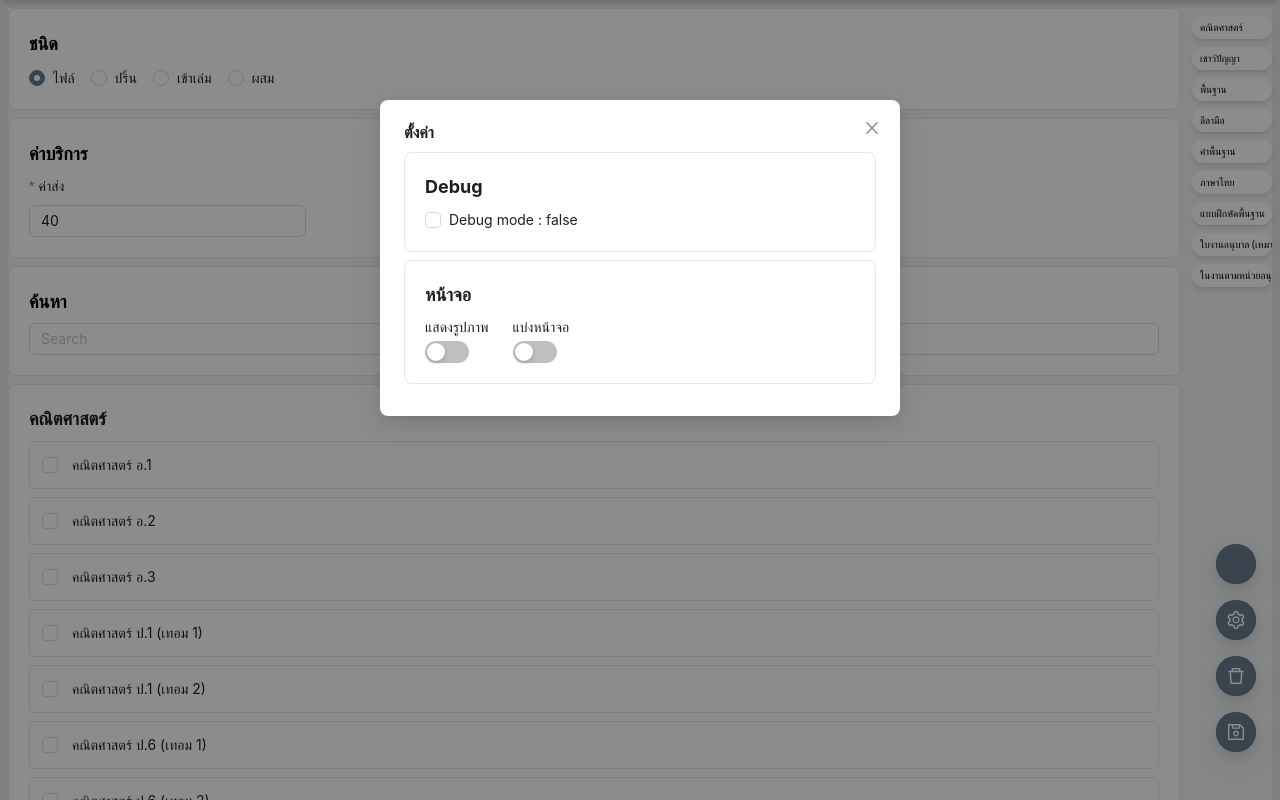
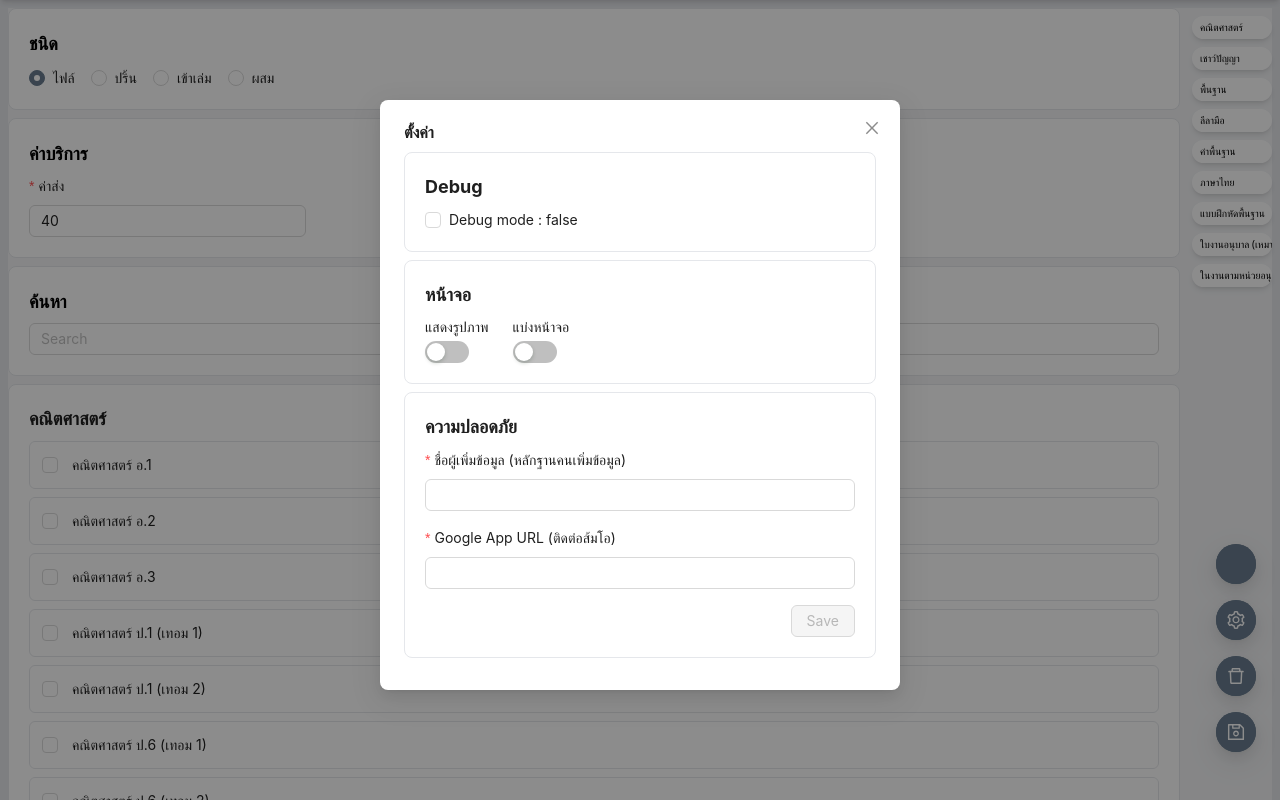
Before and after one commit to O-RGB/createwordforworksheets, a Next.js app: page / in a window 1280 px wide. Both pictures are taken after a click on the button 1236 px from the left and 620 px from the top of the page. Shown: the top 800 px of the page. Built offline with nearby package versions, Linux system fonts and the light colour scheme; grey boxes are pictures that could not be loaded; some icons are missing.

Commit message:
test slage

```diff
--- /dev/null
+++ b/src/components/form/user-from/index.tsx
@@ -0,0 +1,74 @@
+import ButtonCustom from "@/components/common/button";
+import InputCustom from "@/components/common/input";
+import TextAreaCustom from "@/components/common/text-area";
+import { Form } from "antd";
+import React, { useEffect, useState } from "react";
+
+interface UserFormProps {
+  onFinish?: (output: IUserInput) => void;
+  initData?: IUserInput;
+  removeCancel?: boolean;
+  onCancel?: () => void;
+  openOnChangeMode?: boolean;
+}
+
+const UserForm: React.FC<UserFormProps> = ({
+  onFinish,
+  initData,
+  onCancel,
+  removeCancel = false,
+  openOnChangeMode = false,
+}) => {
+  const [openBtn, setOpenBtn] = useState<boolean>(false);
+  const onChangeAndOpenButton = () => {
+    setOpenBtn(true);
+  };
+
+  useEffect(() => {}, [initData]);
+
+  return (
+    <Form
+      onFinish={onFinish}
+      onFieldsChange={onChangeAndOpenButton}
+      layout="vertical"
+      className="flex flex-col gap-4"
+    >
+      <InputCustom
+        initialValue={initData?.username}
+        name="username"
+        label="ชื่อผู้เพิ่มข้อมูล (หลักฐานคนเพิ่มข้อมูล)"
+        required
+        rules={[
+          {
+            message: "ไม่สามารถปล่อยว่าง",
+            required: true,
+          },
+        ]}
+      ></InputCustom>
+      <TextAreaCustom
+        autoSize
+        rules={[
+          {
+            message: "ไม่สามารถปล่อยว่าง",
+            required: true,
+          },
+        ]}
+        initialValue={initData?.googlesheets}
+        name="googlesheets"
+        label="Google App URL (ติดต่อส้มโอ)"
+      ></TextAreaCustom>
+      <div className="flex gap-2 justify-end">
+        {!removeCancel && (
+          <ButtonCustom type="default" onClick={onCancel}>
+            Close
+          </ButtonCustom>
+        )}
+        <ButtonCustom disabled={!openBtn} type="primary" htmlType="submit">
+          Save
+        </ButtonCustom>
+      </div>
+    </Form>
+  );
+};
+
+export default UserForm;
--- a/src/components/group-page/home/index.tsx
+++ b/src/components/group-page/home/index.tsx
@@ -5,7 +5,7 @@ import RadioCustom from "@/components/common/radio";
 import SwitchCustom from "@/components/common/switch";
 import TextAreaCustom from "@/components/common/text-area";
 import FeeFrom from "@/components/form/fee-from";
-import { getLocal } from "@/lib/local";
+import { crendentialKeys, getLocal, setLocal } from "@/lib/local";
 import { HeadWorkSheets } from "@/model/headworksheets";
 import { Checkbox, Form, Modal, message, notification } from "antd";
 import React, { useContext, useEffect, useState } from "react";
@@ -18,6 +18,8 @@ import { NotificationPlacement } from "antd/es/notification/interface";
 import { MapDataToSheets } from "@/function/mapForSheets";
 import Router from "next/router";
 import { SheetsContext } from "@/context/sheetsService";
+import InputCustom from "@/components/common/input";
+import UserForm from "@/components/form/user-from";
 
 interface HomeGroupProps {
   getMockup: HeadWorkSheets[];
@@ -80,12 +82,16 @@ const HomeGroup: React.FC<HomeGroupProps> = ({
   };
 
   const ChangeToSeets = () => {
+    checkUserAndSheets().then((e) => {
+      if (e) {
         MapDataToSheets(form.getFieldsValue()).then((data) => {
           setSheets(data);
           setTimeout(() => {
             console.log("Gie");
             Router.push("/sheets");
           }, 100);
+        });
+      }
     });
   };
 
@@ -117,12 +123,63 @@ const HomeGroup: React.FC<HomeGroupProps> = ({
     }, 1000);
   };
 
+  const [userInitLocal, setUserInitLocal] = useState<IUserInput>();
+  const [isModalUser, setIsModalUserOpen] = useState(false);
+
+  const showModalUser = () => {
+    setIsModalUserOpen(true);
+  };
+
+  const handleOkUser = (output: IUserInput) => {
+    if (output.username) {
+      setLocal("username", output.username);
+    }
+
+    if (output.googlesheets) {
+      setLocal("googlesheets", output.googlesheets);
+    }
+    getLocalUser();
+    setIsModalUserOpen(false);
+  };
+
+  const handleCancelUser = () => {
+    setIsModalUserOpen(false);
+  };
+
+  const getLocalUser = () => {
+    let username = getLocal("username");
+    let sheets = getLocal("googlesheets");
+
+    setUserInitLocal({
+      username: username ? username : undefined,
+      googlesheets: sheets ? sheets : undefined,
+    });
+
+    return {
+      username,
+      sheets,
+    };
+  };
+
+  const checkUserAndSheets = async () => {
+    let get = getLocalUser();
+    if (!get.sheets || !get.username) {
+      setTimeout(() => {
+        showModalUser();
+      }, 100);
+      return false;
+    } else {
+      return true;
+    }
+  };
+
   // const LocalSaveFee = (book_price: number, delivery_fee: number) => {
   //   setLocal("book_price", book_price);
   //   setLocal("delivery_fee", delivery_fee);
   // };
 
   useEffect(() => {
+    getLocalUser();
     // let bookPrice = getLocal("book_price");
     // let deliveryFee = getLocal("delivery_fee");
   }, []);
@@ -132,7 +189,10 @@ const HomeGroup: React.FC<HomeGroupProps> = ({
   const [isModalSetting, setIsModalSettingOpen] = useState(false);
 
   const showModalSetting = () => {
+    getLocalUser();
+    setTimeout(() => {
       setIsModalSettingOpen(true);
+    }, 100);
   };
 
   const handleOkSetting = () => {
@@ -272,6 +332,7 @@ const HomeGroup: React.FC<HomeGroupProps> = ({
       </div>
 
       <Modal
+        destroyOnClose
         title="ตั้งค่า"
         open={isModalSetting}
         onOk={handleOkSetting}
@@ -281,7 +342,40 @@ const HomeGroup: React.FC<HomeGroupProps> = ({
         <div className="flex flex-col gap-2">
           {_DEV_SettingDebugComponent}
           {SettingDisplyComponent}
+          <CardCustom Header={"ความปลอดภัย"}>
+            <UserForm
+              onCancel={handleCancelUser}
+              onFinish={handleOkUser}
+              initData={userInitLocal}
+              removeCancel
+              openOnChangeMode
+            ></UserForm>
+          </CardCustom>
         </div>
+      </Modal>
+
+      <Modal
+        title="ความปลอดภัย"
+        open={isModalUser}
+        // onOk={handleOkUser}
+        destroyOnClose
+        // onCancel={handleCancelUser}
+        footer={<></>}
+      >
+        <div className="py-3">
+          <div>
+            - ใส่เพียงครั้งเดียวเท่านั้น เพื่อความปลอดภัยของระบบ
+            ป้องกันไม่ให้มีการจัดการ Google Sheets โดยผู้อื่น
+          </div>
+          <div className="font-bold ">
+            - ถ้าข้อมูลผิด สามารถแก้ไขอีกครั้งได้ที่ปุ่ม "ตั้งต่า"
+          </div>
+        </div>
+        <UserForm
+          onCancel={handleCancelUser}
+          onFinish={handleOkUser}
+          initData={userInitLocal}
+        ></UserForm>
       </Modal>
 
       <FloatButtonForm
--- a/src/components/group-page/sheets/index.tsx
+++ b/src/components/group-page/sheets/index.tsx
@@ -10,9 +10,14 @@ import Router from "next/router";
 interface SheetsGroupProps {
   sheets: IMapDataToSheets[][];
   data: IInitMainData[];
+  getLocalInput: IUserInput;
 }
 
-const SheetsGroup: React.FC<SheetsGroupProps> = ({ sheets, data }) => {
+const SheetsGroup: React.FC<SheetsGroupProps> = ({
+  sheets,
+  data,
+  getLocalInput,
+}) => {
   //   if (sheets.length == 0) {
   //     return <>DATA LENGTH IS EMTPY</>;
   //   }
@@ -103,17 +108,16 @@ const SheetsGroup: React.FC<SheetsGroupProps> = ({ sheets, data }) => {
   };
 
   const createURLStr = (iItemList: IItemsToURL) => {
-    console.log(iItemList.paper);
-    let sheets: string =
-      "https://script.google.com/macros/s/AKfycbw8KEnR2IwYQ6sScXfZ0kVfmO69aS3bKVTYuuOf7Esxx9ffNCtNizqzB2w9N2wEC9iQ/exec";
+    let sheets: string = getLocalInput.googlesheets ?? "";
     let param: string = `?type=${iItemList.type}&list=${iItemList.list.join(
       ","
     )}&price=${iItemList.price.join(",")}&facebook=${
       iItemList.facebook
     }&address=${iItemList.address}&paper=${iItemList.paper.join(
       ","
-    )}&shippingcost=${iItemList.shippingcost}`;
+    )}&shippingcost=${iItemList.shippingcost}&actor=${getLocalInput.username}`;
 
+    console.log(sheets + param)
     return sheets + param;
   };
 
--- a/src/lib/local.ts
+++ b/src/lib/local.ts
@@ -1,6 +1,6 @@
-const crendentialKeys: { [key: string]: string } = {
-  delivery_fee: "delivery_fee",
-  book_price: "book_price",
+export const crendentialKeys: { [key: string]: string } = {
+  username: "username",
+  googlesheets: "googlesheets",
 };
 
 export const setLocal = (key: string, value: any) => {
--- a/src/pages/sheets.tsx
+++ b/src/pages/sheets.tsx
@@ -10,19 +10,29 @@ import SiteHeader from "@/components/common/head/NextHead";
 import Router, { useRouter } from "next/router";
 import { SheetsContext } from "@/context/sheetsService";
 import SheetsGroup from "@/components/group-page/sheets";
+import { getLocal } from "@/lib/local";
 
 const InterSheets: NextPage = () => {
   const router = useRouter();
   const { param } = router.query;
   const { setSheets, sheets } = useContext(SheetsContext);
+  const [getLocalInput, setLocalInput] = useState<IUserInput>();
   const [getMockup, setMockup] = useState<IInitMainData[] | undefined>(
     undefined
   );
   HeadWorkSheets;
   useEffect(() => {
+    if (sheets.length == 0) {
+      Router.push("/");
+    }
 
-    if(sheets.length == 0){
-        Router.push("/")
+    let username = getLocal("username");
+    let sheetes = getLocal("googlesheets");
+    if (sheetes && username) {
+      setLocalInput({
+        googlesheets: sheetes,
+        username: username,
+      });
     }
 
     WorkSheetsData().then((data) => {
@@ -44,7 +54,7 @@ const InterSheets: NextPage = () => {
     });
   }, []);
 
-  if (!getMockup) {
+  if (!getMockup || !getLocalInput) {
     return <></>;
   }
 
@@ -54,7 +64,11 @@ const InterSheets: NextPage = () => {
         title="ระบบสร้างรายการ V2"
         description="ไม่ต้องพิมพ์อีกต่อไป.. สร้างรายการออร์เดอร์และคำนวณราคารวม และยังมีระบบคำนวนส่วนลดให้ด้วย"
       ></SiteHeader>
-      <SheetsGroup data={getMockup} sheets={sheets}></SheetsGroup>
+      <SheetsGroup
+        data={getMockup}
+        sheets={sheets}
+        getLocalInput={getLocalInput}
+      ></SheetsGroup>
     </>
   );
 };
--- /dev/null
+++ b/src/types/apps/userform.d.ts
@@ -0,0 +1,4 @@
+interface IUserInput {
+  username?: string;
+  googlesheets?: string;
+}
```
Lines whose indentation alone changed are shown as unchanged.
